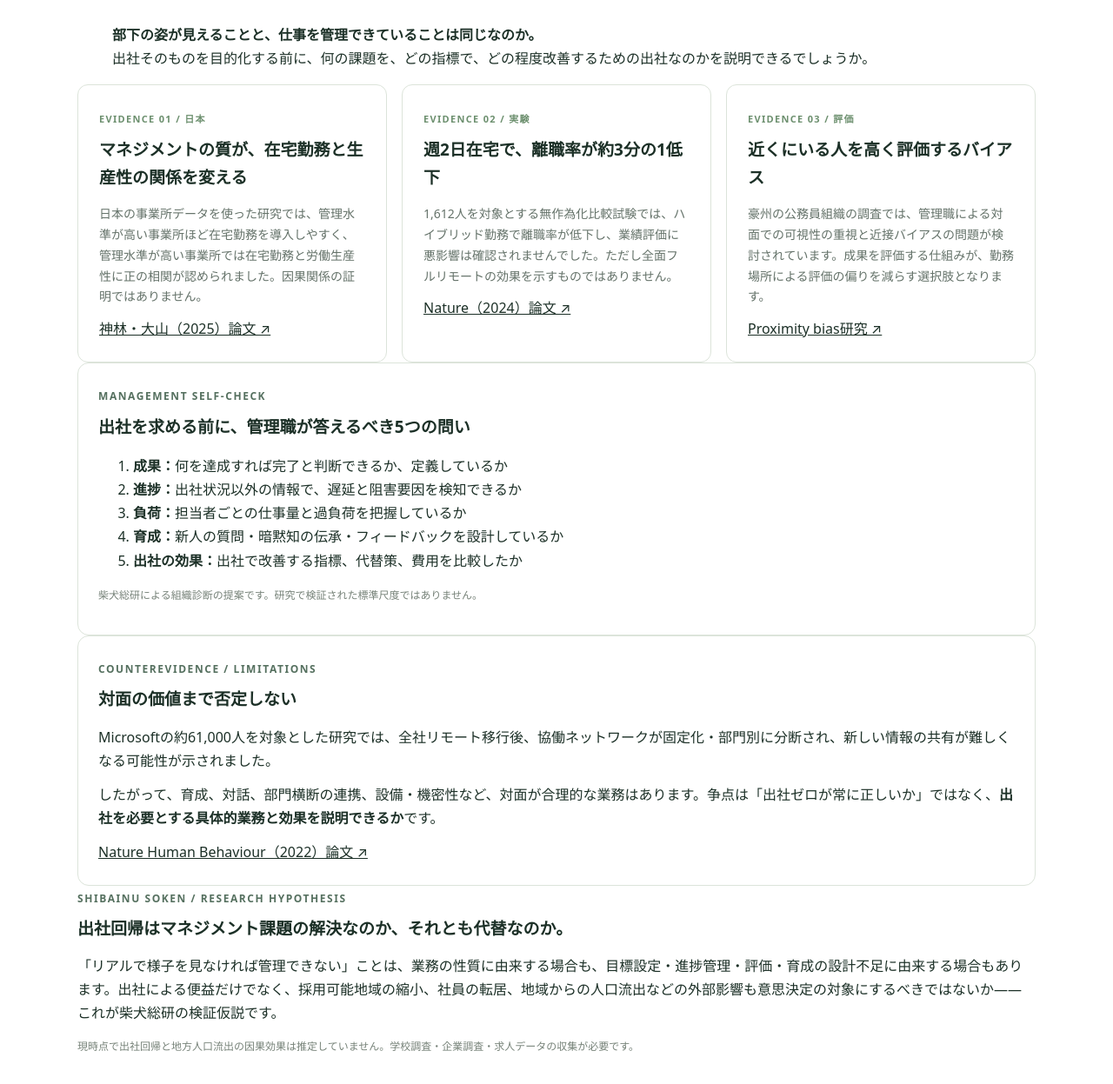
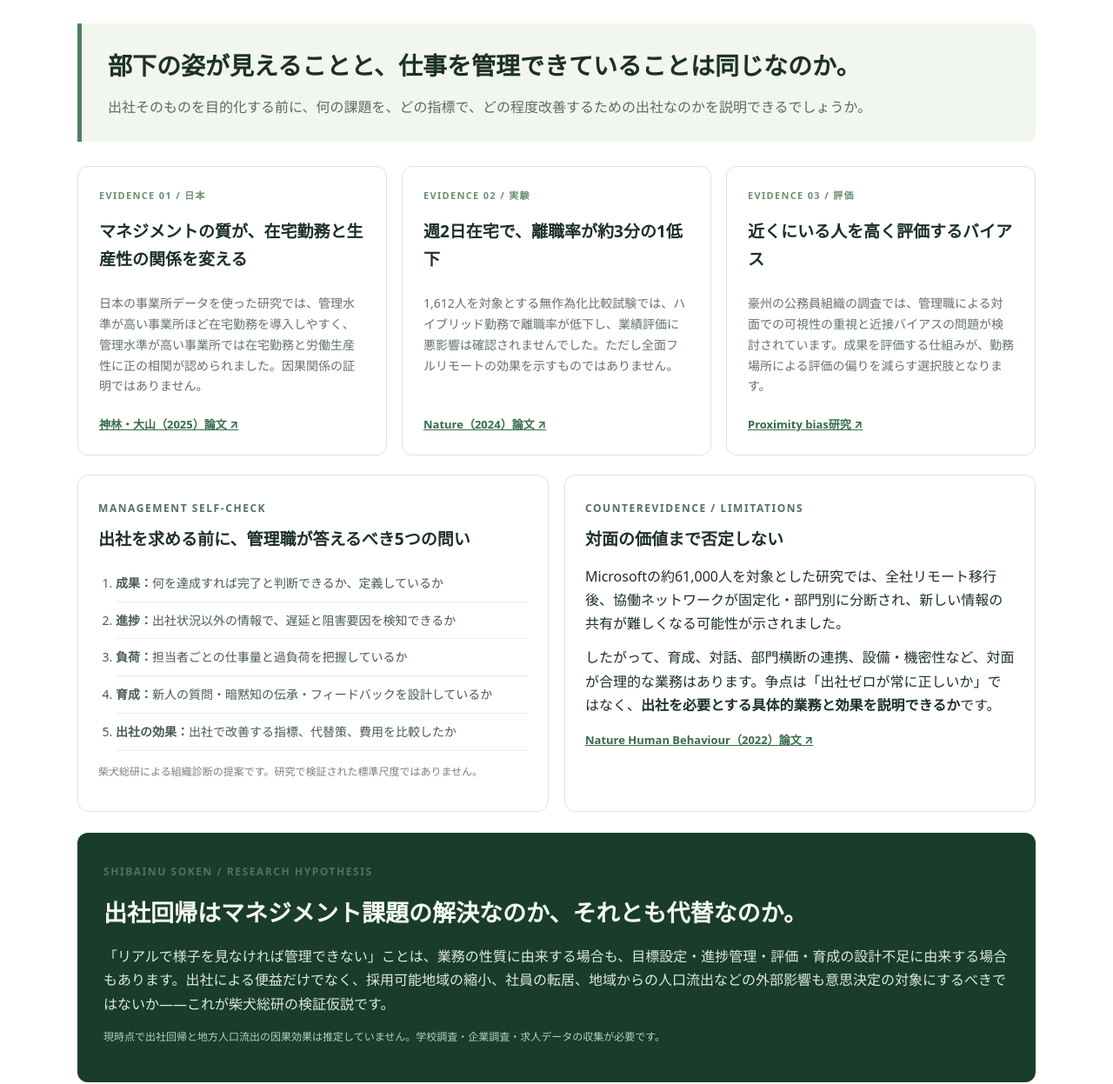
Before and after one commit to nobby11334/remote-work-atlas, a plain HTML site: page index.html in a window 1280 px wide. Shown: the part 4160-5407 px from the top of the page at 87% size. Drawn offline with Linux system fonts and the light colour scheme.

Commit message:
Style executive management evidence section

```diff
--- a/styles.css
+++ b/styles.css
@@ -18,3 +18,20 @@
 .comparison-row strong{color:#315841;font-size:16px}
 @media(max-width:900px){.analysis-grid{grid-template-columns:1fr}.extra-metrics{grid-template-columns:repeat(2,minmax(0,1fr))}}
 @media(max-width:620px){.extra-metrics{grid-template-columns:1fr 1fr}.extra-metric strong{font-size:25px}.analysis-section{padding-top:38px;padding-bottom:40px}.analysis-item{padding:18px}}
+
+
+/* Evidence-led management brief */
+.management-section .case a,.management-section .panel a{font-size:13px;font-weight:700;color:#376b49}
+.management-section .case{display:flex;flex-direction:column;align-items:flex-start;gap:9px}
+.management-section .case p{flex:1}
+.management-quote{margin:0 0 28px;padding:26px 30px;background:#f1f6ef;border-left:5px solid #527f60;border-radius:0 10px 10px 0}
+.management-quote strong{font-size:clamp(19px,2.5vw,28px);line-height:1.6}
+.management-quote p{margin-top:12px;margin-bottom:0;color:#5c6c5d}
+.management-split{display:grid;grid-template-columns:1fr 1fr;gap:18px;margin-top:22px}
+.management-questions{padding-left:20px;margin:10px 0}
+.management-questions li{padding:9px 0;border-bottom:1px solid #e8eee7;font-size:14px;color:#485c4e}
+.management-conclusion{background:#193d2a;color:#f4f8f4;padding:30px;border-radius:12px;margin-top:24px}
+.management-conclusion h3{font-size:clamp(20px,2.4vw,27px);margin-top:12px}
+.management-conclusion p{color:#dce9dd}
+.management-conclusion .footnote{color:#bbcdbd}
+@media(max-width:850px){.management-split{grid-template-columns:1fr}}
```
